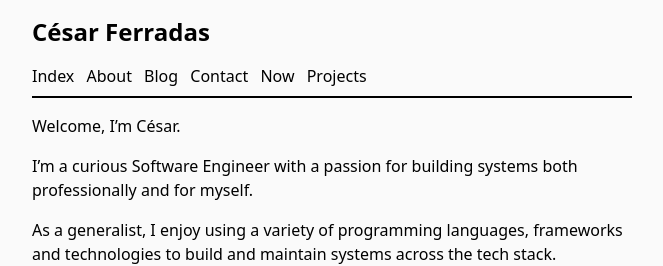
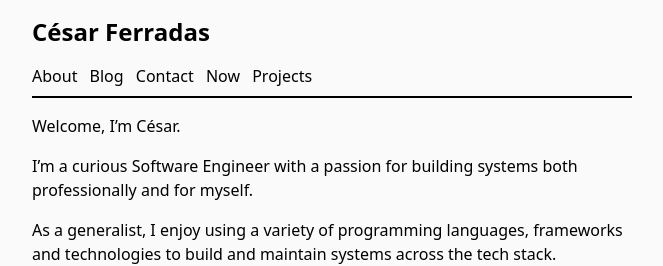
Before and after one commit to cesarferradas/ferrad.as, a Jekyll site: the page built from index.md, in a window 1280 px wide. Shown: the top 266 px of the page, without its empty margins (308-971 px from the left). Built offline with Jekyll 4.4.1, drawn with Linux system fonts in a browser that asks for light colours.

Commit message:
Move link to index to site title

```diff
--- a/_layouts/default.html
+++ b/_layouts/default.html
@@ -32,9 +32,8 @@
     <script defer data-domain="ferrad.as" src="https://plausible.io/js/script.js"></script>
   </head>
   <body>
-    <header>{{ site.title }}</header>
+    <header><a href="/">{{ site.title }}</a></header>
     <nav>
-      <a href="/">Index</a>
       <a href="/about">About</a>
       <a href="/blog">Blog</a>
       <a href="/contact">Contact</a>
```
